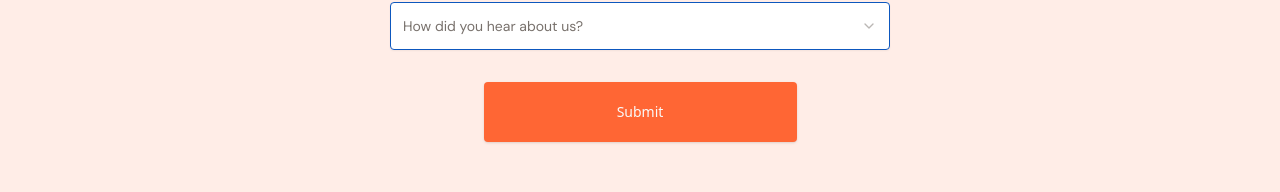
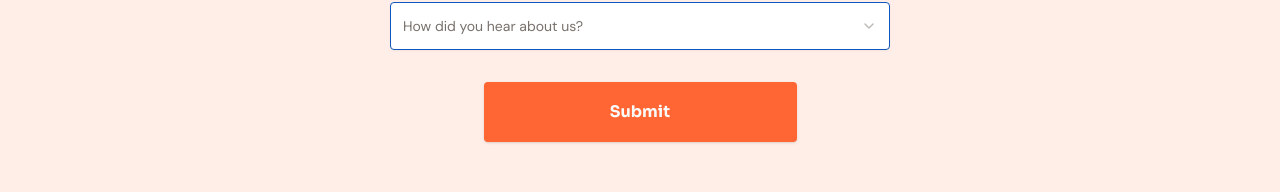
Before and after one commit to SolomonB127/TFH-Template, a Next.js app: page / in a window 1280 px wide. Shown: the part 2356-2548 px from the top of the page. Built offline with nearby package versions, Linux system fonts and the light colour scheme.

Commit message:
refactor - Changed Submit button font

```diff
--- a/src/app/components/Registration.tsx
+++ b/src/app/components/Registration.tsx
@@ -115,7 +115,7 @@ const Registration = () => {
                     <SelectItem value="other">Other</SelectItem>
                 </SelectContent>
                 </Select>
-                <Button className="bg-[#FF6634] w-[313px] max-w-[500px] h-[60px] mt-4 rounded p-6 hover:bg-[#FF6634]">
+                <Button className={`bg-[#FF6634] w-[313px] max-w-[500px] h-[60px] mt-4 rounded p-6 hover:bg-[#FF6634] text-base font-bold  ${sora.className}`}>
                 Submit
                 </Button>
             </form>
```
